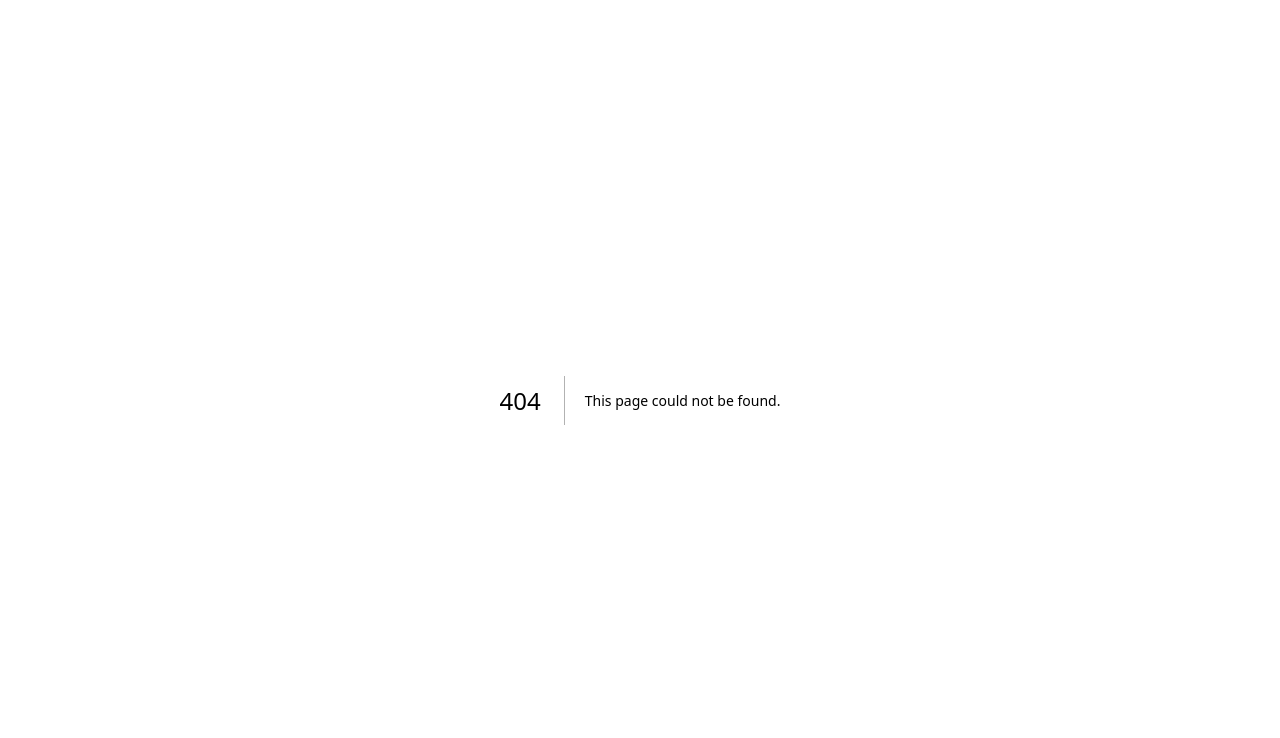
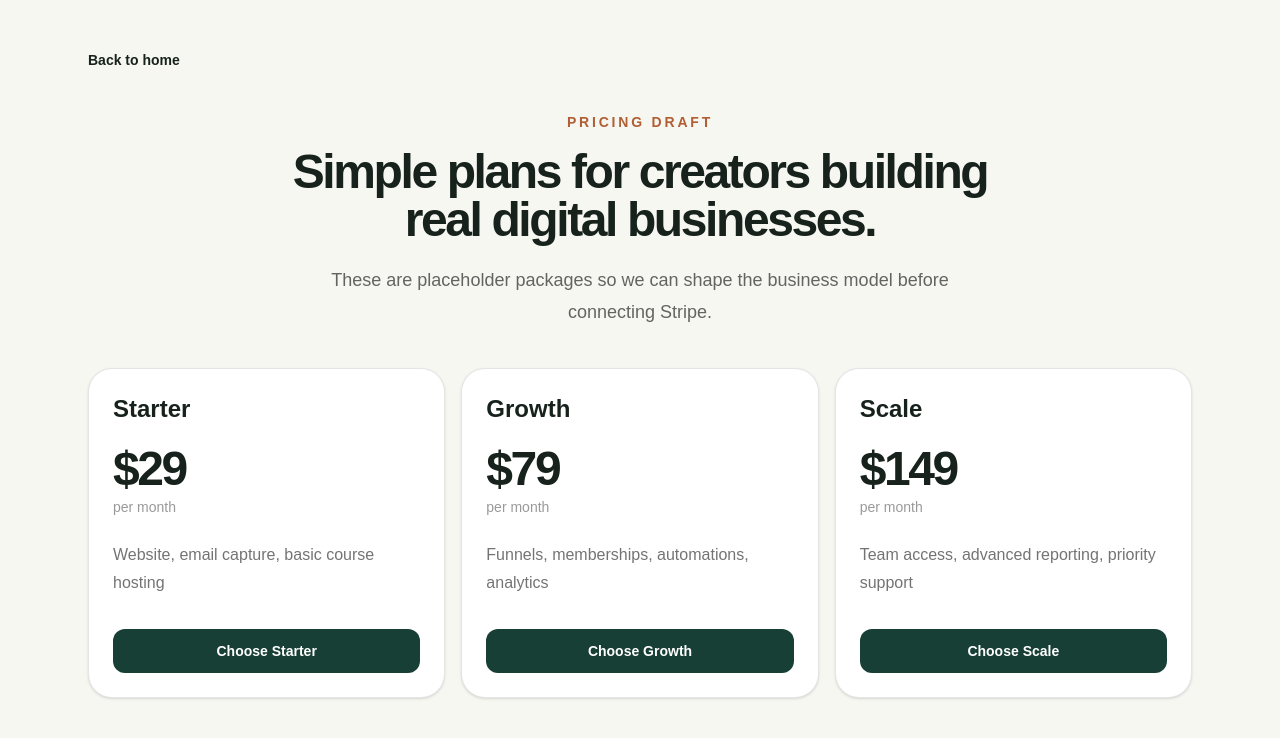
Before and after one commit to c21adnan/iqra, a Next.js app: page /pricing in a window 1280 px wide. Before the commit this address had no page. Shown: the top 738 px of the page. Built offline with nearby package versions, Linux system fonts and the light colour scheme.

Commit message:
Add pricing page

```diff
--- /dev/null
+++ b/app/pricing/page.js
@@ -0,0 +1,40 @@
+import Link from "next/link";
+
+const plans = [
+  ["Starter", "$29", "Website, email capture, basic course hosting"],
+  ["Growth", "$79", "Funnels, memberships, automations, analytics"],
+  ["Scale", "$149", "Team access, advanced reporting, priority support"],
+];
+
+export default function PricingPage() {
+  return (
+    <main className="mx-auto max-w-6xl px-6 py-12">
+      <Link className="text-sm font-semibold text-[#173f35]" href="/">
+        Back to home
+      </Link>
+      <section className="mt-10 text-center">
+        <p className="text-sm font-semibold uppercase tracking-[0.2em] text-[#b15e35]">Pricing draft</p>
+        <h1 className="mx-auto mt-4 max-w-3xl text-5xl font-semibold tracking-[-0.05em]">
+          Simple plans for creators building real digital businesses.
+        </h1>
+        <p className="mx-auto mt-5 max-w-2xl text-lg leading-8 text-black/60">
+          These are placeholder packages so we can shape the business model before connecting Stripe.
+        </p>
+      </section>
+
+      <section className="mt-10 grid gap-4 md:grid-cols-3">
+        {plans.map(([name, price, description]) => (
+          <article key={name} className="rounded-3xl border border-black/10 bg-white p-6 shadow-sm">
+            <h2 className="text-2xl font-semibold">{name}</h2>
+            <p className="mt-5 text-5xl font-semibold tracking-[-0.05em]">{price}</p>
+            <p className="mt-1 text-sm text-black/40">per month</p>
+            <p className="mt-6 min-h-16 leading-7 text-black/55">{description}</p>
+            <button className="mt-6 w-full rounded-xl bg-[#173f35] px-5 py-3 text-sm font-semibold text-white">
+              Choose {name}
+            </button>
+          </article>
+        ))}
+      </section>
+    </main>
+  );
+}
```
